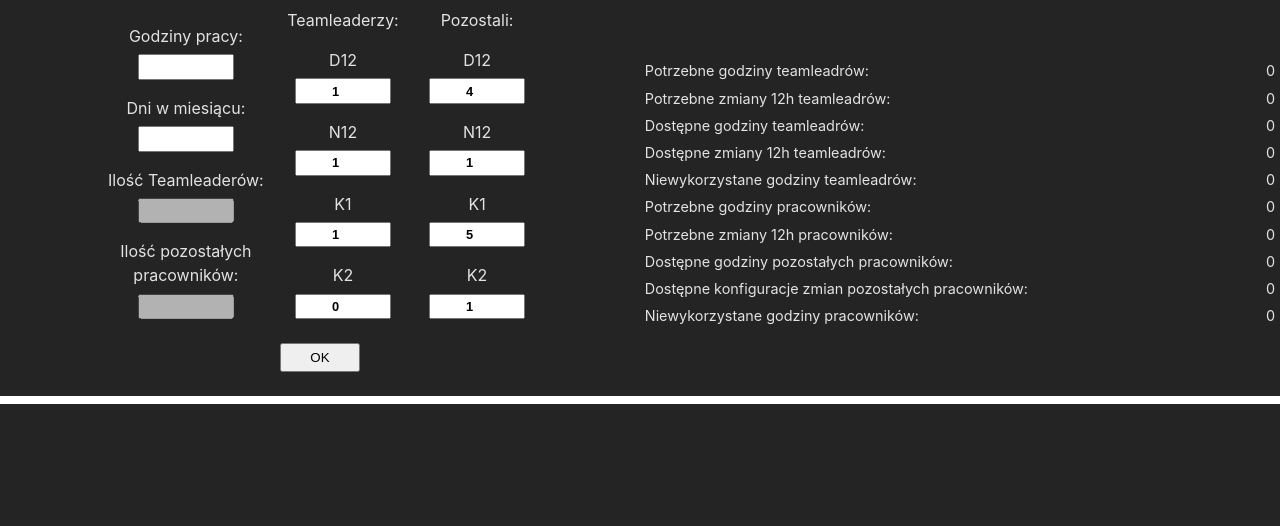
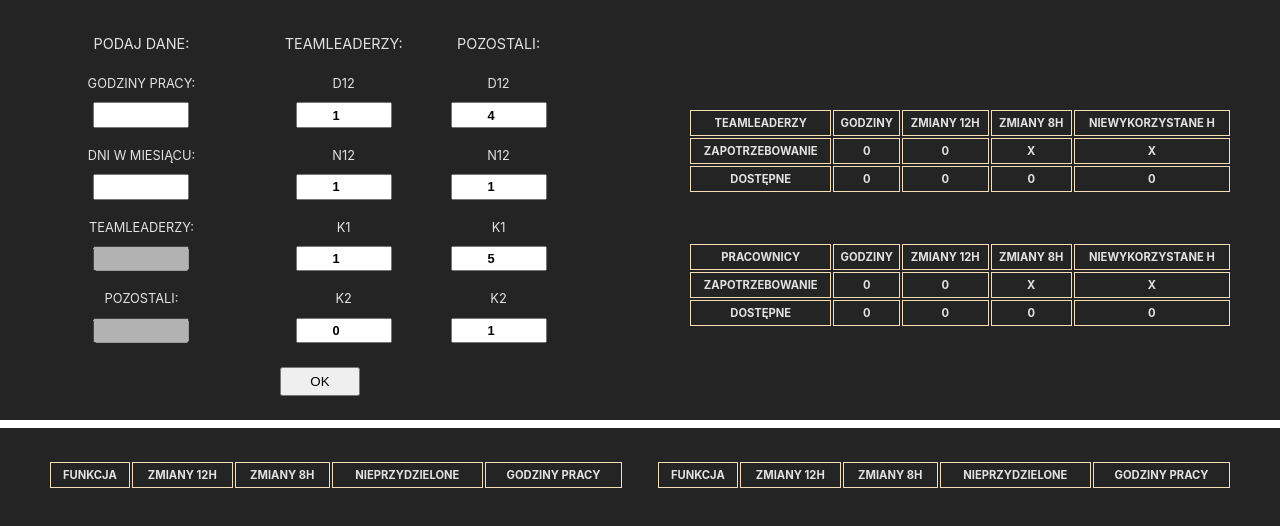
Before and after one commit to ZibiH/schedule-helper, a React (Vite) app in the folder schedule-helper/: page / in a window 1280 px wide. Shown: the top 526 px of the page. Built offline with nearby package versions, Linux system fonts and the light colour scheme.

Commit message:
Add conditional row

```diff
--- a/schedule-helper/src/App.css
+++ b/schedule-helper/src/App.css
@@ -2,6 +2,12 @@
 	width: 100%;
 	min-width: 780px;
 }
+
+p {
+	font-size: 0.9rem;
+	text-transform: uppercase;
+}
+
 .data-container {
 	display: flex;
 	width: 100%;
@@ -21,15 +27,22 @@
 
 .form-data {
 	display: flex;
+	width: 80%;
 	justify-content: space-evenly;
 }
 
-.month-data {
+.data-column {
 	display: flex;
 	flex-direction: column;
 	justify-content: center;
 	align-items: center;
 	text-align: center;
+	width: 30%;
+	margin: 0 auto;
+}
+
+.data-column:first-of-type {
+	margin-right: 3rem;
 }
 
 .shifts-data {
@@ -37,21 +50,14 @@
 	width: 80%;
 }
 
-.employees-shifts {
-	display: flex;
-	flex-direction: column;
-	justify-content: center;
-	align-items: center;
-	width: 40%;
-	margin: 0 auto;
-}
-
 input {
 	width: 6rem;
 }
 
 label {
+	font-size: 0.8rem;
 	margin-top: 1rem;
+	text-transform: uppercase;
 }
 
 input {
@@ -74,19 +80,13 @@ input {
 	font-size: 0.9rem;
 }
 
-.shift-line {
-	display: flex;
-	justify-content: space-between;
-	width: 100%;
-}
-
-.shift-data {
-	padding: 0.1rem 0.3rem;
-}
 .employees-container {
 	display: flex;
-	min-width: 780px;
-	max-width: 1024px;
+	justify-content: space-evenly;
+	align-items: flex-start;
+	min-width: 980px;
+	width: 95%;
+	max-width: 1280px;
 	margin: 0 auto;
 }
 
@@ -128,3 +128,18 @@ input {
 	margin: 0;
 	width: 3rem;
 }
+
+table {
+	width: 90%;
+	text-align: center;
+	text-transform: uppercase;
+	font-size: 0.7rem;
+	font-weight: bold;
+	margin: 0 auto;
+	padding: 1rem;
+}
+
+th,
+td {
+	border: 1px solid wheat;
+}
--- a/schedule-helper/src/App.tsx
+++ b/schedule-helper/src/App.tsx
@@ -86,6 +86,9 @@ function App() {
 	const [employeesArray, setEmployeesArray] = useState<Employee[]>([]);
 	const [isDisabled, setIsDisabled] = useState(true);
 
+	const [needTlOption, setNeedTlOption] = useState(false);
+	const [needEmpOption, setNeedEmpOption] = useState(false);
+
 	const tlD12Ref = useRef<HTMLInputElement>(null);
 	const tlN12Ref = useRef<HTMLInputElement>(null);
 	const tlK1Ref = useRef<HTMLInputElement>(null);
@@ -111,24 +114,13 @@ function App() {
 		add: number;
 	}>();
 
-	// useEffect(() => {
-	// 	if (!hoursRef.current?.value) return;
-	// 	if (!teamleadersCountRef.current?.value) return;
-	// 	if (!employeesCountRef.current?.value) return;
-	// 	const hours = +hoursRef.current.value;
-	// 	const numberOfTeamleaders = +teamleadersCountRef.current.value;
-	// 	const numberOfEmployees = +employeesCountRef.current.value;
-	// 	const teamleaders = createEmployeesArray('teamleader', hours, numberOfTeamleaders);
-	// 	setTeamleadersArray(teamleaders);
-	// 	setTeamleadersTotalHours(getTotalHours(teamleaders));
-	// 	const employees = createEmployeesArray('pracownik', hours, numberOfEmployees);
-	// 	setEmployeesArray(employees);
-	// 	setEmployeesTotalHours(getTotalHours(employees));
-	// }, [
-	// 	hoursRef.current?.value,
-	// 	teamleadersCountRef.current?.value,
-	// 	employeesCountRef.current?.value,
-	// ]);
+	useEffect(() => {
+		if (!teamleadersShiftsDemandArray?.length || !teamleadersShiftsAvailability) return;
+		const teamleaderShiftsDemand = teamleadersShiftsDemandArray[0];
+		if (teamleadersShiftsAvailability['12h'] < teamleaderShiftsDemand)
+			setNeedTlOption(true);
+		return () => {};
+	}, []);
 
 	const manageDisabled = () => {
 		const disabled = !!hoursRef.current?.value && !!daysRef.current?.value;
@@ -153,15 +145,16 @@ function App() {
 		const numberOfTeamleaders = +teamleadersCountRef.current.value;
 		const numberOfEmployees = +employeesCountRef.current.value;
 
+		// TEAMLEADERS DATA:
+
+		setNeedTlOption(false);
+
 		const teamleaders = createEmployeesArray('teamleader', hours, numberOfTeamleaders);
 		setTeamleadersArray(teamleaders);
-		setTeamleadersShiftsAvailability(calculateShiftsAvailability(teamleaders));
+
+		const tlShiftsAvailability = calculateShiftsAvailability(teamleaders);
+		setTeamleadersShiftsAvailability(tlShiftsAvailability);
 		setTeamleadersTotalHours(getTotalHours(teamleaders));
-
-		const employees = createEmployeesArray('pracownik', hours, numberOfEmployees);
-		setEmployeesArray(employees);
-		setEmployeesShiftsAvailability(calculateShiftsAvailability(employees));
-		setEmployeesTotalHours(getTotalHours(employees));
 
 		const teamleadersShiftsData = {
 			d12: +tlD12Ref.current.value,
@@ -177,6 +170,20 @@ function App() {
 
 		setTeamleadersShiftsDemandArray(teamleadersShiftsDemand);
 
+		if (tlShiftsAvailability['12h'] < teamleadersShiftsDemand[0]) {
+			setNeedTlOption(true);
+		}
+
+		// EMPLOYEES DATA:
+		setNeedEmpOption(false);
+
+		const employees = createEmployeesArray('pracownik', hours, numberOfEmployees);
+		setEmployeesArray(employees);
+
+		const empShiftsAvailability = calculateShiftsAvailability(employees);
+		setEmployeesShiftsAvailability(empShiftsAvailability);
+		setEmployeesTotalHours(getTotalHours(employees));
+
 		const employeesShiftsData = {
 			d12: +empD12Ref.current.value,
 			n12: +empN12Ref.current.value,
@@ -190,6 +197,10 @@ function App() {
 		);
 
 		setEmployeesShiftsDemandArray(employeesShiftsDemand);
+
+		if (empShiftsAvailability['12h'] < employeesShiftsDemand[0]) {
+			setNeedEmpOption(true);
+		}
 	};
 
 	const handleShifts = (e: FormEvent) => {
@@ -204,26 +215,48 @@ function App() {
 		});
 		setEmployeesArray(newEmployeesArray);
 		setEmployeesTotalHours(getTotalHours(newEmployeesArray));
-		setEmployeesShiftsAvailability(calculateShiftsAvailability(newEmployeesArray));
+
+		const newShiftsAvailability = calculateShiftsAvailability(newEmployeesArray);
+		setEmployeesShiftsAvailability(newShiftsAvailability);
+
+		const shiftsDemand = employeesShiftsDemandArray![0];
+
+		if (newShiftsAvailability['12h'] < shiftsDemand) {
+			setNeedEmpOption(true);
+			return;
+		}
+		setNeedEmpOption(false);
 	};
 
 	const changeTeamleaderHours = (id: string, hours: number) => {
+		const newShifts = getMax12hShifts(hours);
 		const newTeamleadersArray = teamleadersArray.map((teamleader) => {
 			if (teamleader.id !== id) return teamleader;
-			return { ...teamleader, hours: hours, shifts: getMax12hShifts(hours) };
+			return { ...teamleader, hours: hours, shifts: newShifts };
 		});
 		setTeamleadersArray(newTeamleadersArray);
 		setTeamleadersTotalHours(getTotalHours(newTeamleadersArray));
-		setTeamleadersShiftsAvailability(calculateShiftsAvailability(newTeamleadersArray));
+
+		const newShiftsAvailability = calculateShiftsAvailability(newTeamleadersArray);
+		setTeamleadersShiftsAvailability(newShiftsAvailability);
+
+		const shiftsDemand = teamleadersShiftsDemandArray![0];
+
+		if (newShiftsAvailability['12h'] < shiftsDemand) {
+			setNeedTlOption(true);
+			return;
+		}
+		setNeedTlOption(false);
 	};
 
 	return (
 		<div className="main">
-			<div style={{ padding: '4px' }}></div>
+			<div style={{ padding: '1rem' }}></div>
 			<div className="data-container">
 				<form className="form-container" onSubmit={handleShifts}>
 					<div className="form-data">
-						<div className="month-data">
+						<div className="data-column">
+							<p>Podaj dane:</p>
 							<label htmlFor="hours">Godziny pracy:</label>
 							<input
 								type="number"
@@ -240,7 +273,7 @@ function App() {
 								ref={daysRef}
 								onChange={manageDisabled}
 							/>
-							<label htmlFor="teamleaders">Ilość Teamleaderów:</label>
+							<label htmlFor="teamleaders">Teamleaderzy:</label>
 							<input
 								type="number"
 								id="teamleaders"
@@ -250,7 +283,7 @@ function App() {
 								maxLength={2}
 								disabled={isDisabled}
 							/>
-							<label htmlFor="employees">Ilość pozostałych pracowników:</label>
+							<label htmlFor="employees">Pozostali:</label>
 							<input
 								type="number"
 								id="employees"
@@ -261,8 +294,7 @@ function App() {
 								disabled={isDisabled}
 							/>
 						</div>
-						<div className="shifts-data">
-							<div className="employees-shifts">
+						<div className="data-column">
 							<p>Teamleaderzy:</p>
 							<label htmlFor="tlD12psary">D12</label>
 							<input
@@ -281,23 +313,11 @@ function App() {
 								ref={tlN12Ref}
 							/>
 							<label htmlFor="tlK1ktw">K1</label>
-								<input
-									type="number"
-									id="tlK1ktw"
-									defaultValue={1}
-									required
-									ref={tlK1Ref}
-								/>
+							<input type="number" id="tlK1ktw" defaultValue={1} required ref={tlK1Ref} />
 							<label htmlFor="tlK2ktw">K2</label>
-								<input
-									type="number"
-									id="tlK2ktw"
-									defaultValue={0}
-									required
-									ref={tlK2Ref}
-								/>
+							<input type="number" id="tlK2ktw" defaultValue={0} required ref={tlK2Ref} />
 						</div>
-							<div className="employees-shifts">
+						<div className="data-column">
 							<p>Pozostali:</p>
 							<label htmlFor="empD12psary">D12</label>
 							<input
@@ -333,101 +353,129 @@ function App() {
 							/>
 						</div>
 					</div>
-					</div>
 					<button className="submit">OK</button>
 				</form>
 				<div className="shifts-container">
-					<div className="shift-line">
-						<p className="shift-data">Potrzebne godziny teamleadrów:</p>
-						<p className="shift-data">
+					<table>
+						<thead>
+							<tr>
+								<td>teamleaderzy</td>
+								<td>godziny</td>
+								<td>zmiany 12h</td>
+								<td>zmiany 8h</td>
+								<td>niewykorzystane h</td>
+							</tr>
+						</thead>
+						<tbody>
+							<tr>
+								<td>zapotrzebowanie</td>
+								<td>
 									{teamleadersShiftsDemandArray ? teamleadersShiftsDemandArray[1] : 0}
-						</p>
-					</div>
-					<div className="shift-line">
-						<p className="shift-data">Potrzebne zmiany 12h teamleadrów:</p>
-						<p className="shift-data">
+								</td>
+								<td>
 									{teamleadersShiftsDemandArray ? teamleadersShiftsDemandArray[0] : 0}
-						</p>
-					</div>
-					<div className="shift-line">
-						<p className="shift-data">Dostępne godziny teamleadrów:</p>
-						<p className="shift-data">{teamleadersTotalHours}</p>
-					</div>
-					<div className="shift-line">
-						<p className="shift-data">Dostępne zmiany 12h teamleadrów:</p>
-						{teamleadersShiftsAvailability ? (
-							<>
-								<p className="shift-data">
-									{'12h: ' + teamleadersShiftsAvailability['12h']}
-								</p>
-								<p className="shift-data">
-									{'8h: ' + teamleadersShiftsAvailability['8h']}
-								</p>
-							</>
-						) : (
-							<p className="shift-data">0</p>
-						)}
-					</div>
-					<div className="shift-line">
-						<p className="shift-data">Niewykorzystane godziny teamleadrów:</p>
-						{teamleadersShiftsAvailability ? (
-							<p className="shift-data">{teamleadersShiftsAvailability.add}</p>
-						) : (
-							<p className="shift-data">0</p>
-						)}
-					</div>
-					<div className="shift-line">
-						<p className="shift-data">Potrzebne godziny pracowników:</p>
-						<p className="shift-data">
-							{employeesShiftsDemandArray ? employeesShiftsDemandArray[1] : 0}
-						</p>
-					</div>
-					<div className="shift-line">
-						<p className="shift-data">Potrzebne zmiany 12h pracowników:</p>
-						<p className="shift-data">
-							{employeesShiftsDemandArray ? employeesShiftsDemandArray[0] : 0}
-						</p>
-					</div>
-
-					<div className="shift-line">
-						<p className="shift-data">Dostępne godziny pozostałych pracowników:</p>
-						<p className="shift-data">{employeesTotalHours}</p>
-					</div>
-					<div className="shift-line">
-						<p className="shift-data">
-							Dostępne konfiguracje zmian pozostałych pracowników:
-						</p>
-						{employeesShiftsAvailability ? (
-							<>
-								<p className="shift-data">
-									{'12h: ' + employeesShiftsAvailability['12h']}
-								</p>
-								<p className="shift-data">{'8h: ' + employeesShiftsAvailability['8h']}</p>
-							</>
-						) : (
-							<p className="shift-data">0</p>
-						)}
-					</div>
-					<div className="shift-line">
-						<p className="shift-data">Niewykorzystane godziny pracowników:</p>
-						{employeesShiftsAvailability ? (
-							<p className="shift-data">{employeesShiftsAvailability.add}</p>
-						) : (
-							<p className="shift-data">0</p>
-						)}
-					</div>
+								</td>
+								<td>x</td>
+								<td>x</td>
+							</tr>
+							<tr>
+								<td>dostępne</td>
+								<td style={needTlOption ? { color: '#c27' } : {}}>
+									{teamleadersTotalHours}
+								</td>
+								<td style={needTlOption ? { color: '#c27' } : {}}>
+									{teamleadersShiftsAvailability
+										? teamleadersShiftsAvailability['12h']
+										: 0}
+								</td>
+								<td>
+									{teamleadersShiftsAvailability
+										? teamleadersShiftsAvailability['8h']
+										: 0}
+								</td>
+								<td>
+									{teamleadersShiftsAvailability ? teamleadersShiftsAvailability.add : 0}
+								</td>
+							</tr>
+							{needTlOption ? (
+								<tr>
+									<td>opcja</td>
+									<td>{}</td>
+									<td>{}</td>
+									<td>{}</td>
+									<td>{}</td>
+								</tr>
+							) : null}
+						</tbody>
+					</table>
+					<div style={{ padding: '0.5rem' }}></div>
+					<table>
+						<thead>
+							<tr>
+								<td>pracownicy</td>
+								<td>godziny</td>
+								<td>zmiany 12h</td>
+								<td>zmiany 8h</td>
+								<td>niewykorzystane h</td>
+							</tr>
+						</thead>
+						<tbody>
+							<tr>
+								<td>zapotrzebowanie</td>
+								<td>{employeesShiftsDemandArray ? employeesShiftsDemandArray[1] : 0}</td>
+								<td>{employeesShiftsDemandArray ? employeesShiftsDemandArray[0] : 0}</td>
+								<td>x</td>
+								<td>x</td>
+							</tr>
+							<tr>
+								<td>dostępne</td>
+								<td style={needEmpOption ? { color: '#c27' } : {}}>
+									{employeesTotalHours}
+								</td>
+								<td style={needEmpOption ? { color: '#c27' } : {}}>
+									{employeesShiftsAvailability ? employeesShiftsAvailability['12h'] : 0}
+								</td>
+								<td>
+									{employeesShiftsAvailability ? employeesShiftsAvailability['8h'] : 0}
+								</td>
+								<td>
+									{employeesShiftsAvailability ? employeesShiftsAvailability.add : 0}
+								</td>
+							</tr>
+							{needEmpOption ? (
+								<tr>
+									<td>opcja</td>
+									<td>{}</td>
+									<td>{}</td>
+									<td>{}</td>
+									<td>{}</td>
+								</tr>
+							) : null}
+						</tbody>
+					</table>
 				</div>
 			</div>
 			<div style={{ border: ' 4px solid white', margin: '1rem 0' }} />
 			<div className="employees-container">
-				<div className="teamleaders">
+				<table>
+					<thead>
+						<tr>
+							<td>Funkcja</td>
+							<td>Zmiany 12h</td>
+							<td>Zmiany 8h</td>
+							<td>Nieprzydzielone</td>
+							<td>godziny pracy</td>
+						</tr>
+					</thead>
+					<tbody>
 						{teamleadersArray.length > 0
 							? teamleadersArray.map((teamleader) => (
-								<div className="teamleader" key={teamleader.id}>
-									<p>{teamleader.name}</p>
-									<p>{'12h: ' + teamleader.shifts['12h']}</p>
-									<p>{'8h: ' + teamleader.shifts['8h']}</p>
-									<p>{'Nieprzydzielone: ' + teamleader.shifts.add}</p>
+									<tr key={teamleader.id}>
+										<td>{teamleader.name}</td>
+										<td>{teamleader.shifts['12h']}</td>
+										<td>{teamleader.shifts['8h']}</td>
+										<td>{teamleader.shifts.add + ' h'}</td>
+										<td>
 											<input
 												className="employees-hours"
 												defaultValue={teamleader.hours}
@@ -435,29 +483,44 @@ function App() {
 													changeTeamleaderHours(teamleader.id, +e.target.value)
 												}
 											/>
-								</div>
+										</td>
+									</tr>
 							  ))
 							: null}
-				</div>
-				<div style={{ padding: '12px' }} />
-
-				<div className="employees">
+					</tbody>
+				</table>
+				<table>
+					<thead>
+						<tr>
+							<td>Funkcja</td>
+							<td>Zmiany 12h</td>
+							<td>Zmiany 8h</td>
+							<td>Nieprzydzielone</td>
+							<td>godziny pracy</td>
+						</tr>
+					</thead>
+					<tbody>
 						{employeesArray.length > 0
 							? employeesArray.map((employee) => (
-								<div className="employee" key={employee.id}>
-									<p>{employee.name}</p>
-									<p>{'12h: ' + employee.shifts['12h']}</p>
-									<p>{'8h: ' + employee.shifts['8h']}</p>
-									<p>{'Nieprzydzielone: ' + employee.shifts.add}</p>
+									<tr key={employee.id}>
+										<td>{employee.name}</td>
+										<td>{employee.shifts['12h']}</td>
+										<td>{employee.shifts['8h']}</td>
+										<td>{employee.shifts.add + ' h'}</td>
+										<td>
 											<input
 												className="employees-hours"
 												defaultValue={employee.hours}
-										onChange={(e) => changeEmployeesHours(employee.id, +e.target.value)}
+												onChange={(e) =>
+													changeEmployeesHours(employee.id, +e.target.value)
+												}
 											/>
-								</div>
+										</td>
+									</tr>
 							  ))
 							: null}
-				</div>
+					</tbody>
+				</table>
 			</div>
 		</div>
 	);
```
Lines whose indentation alone changed are shown as unchanged.
